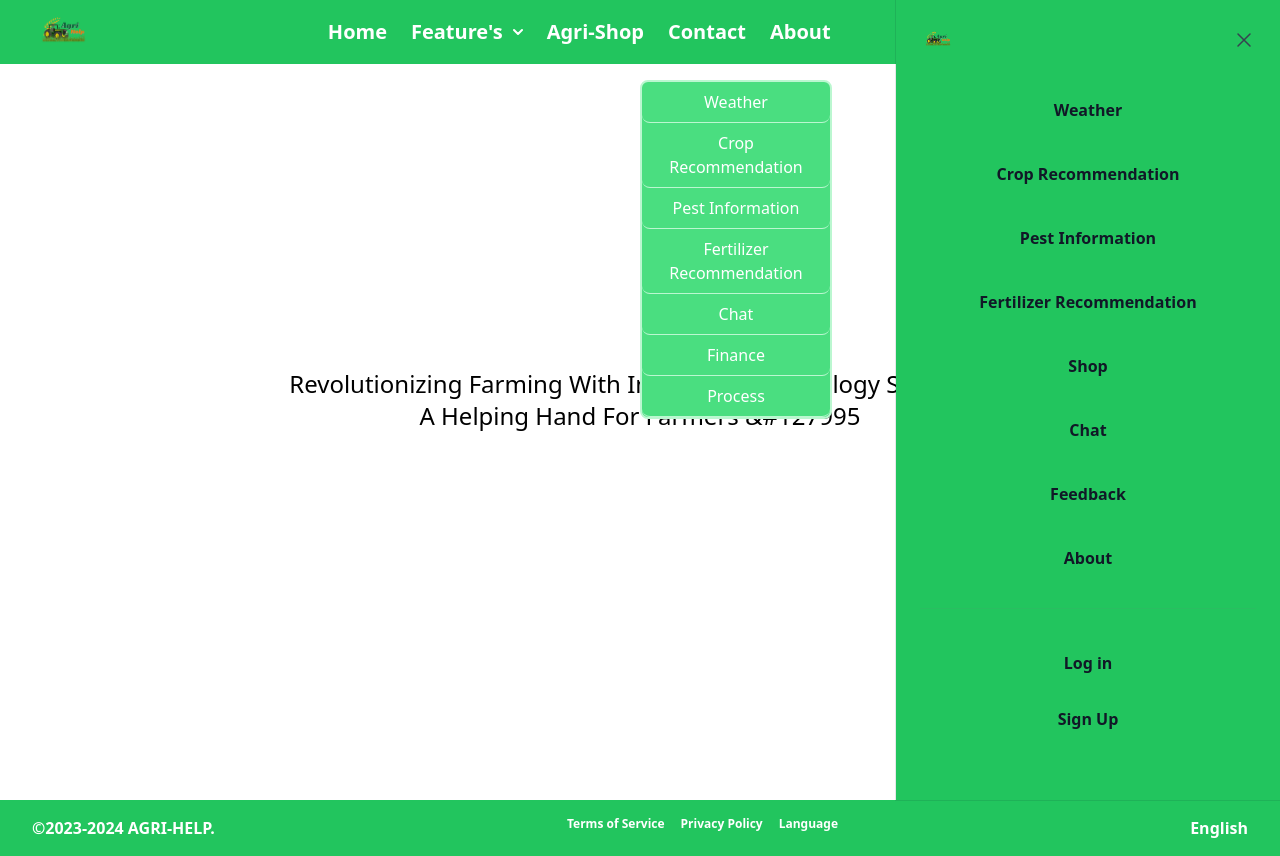
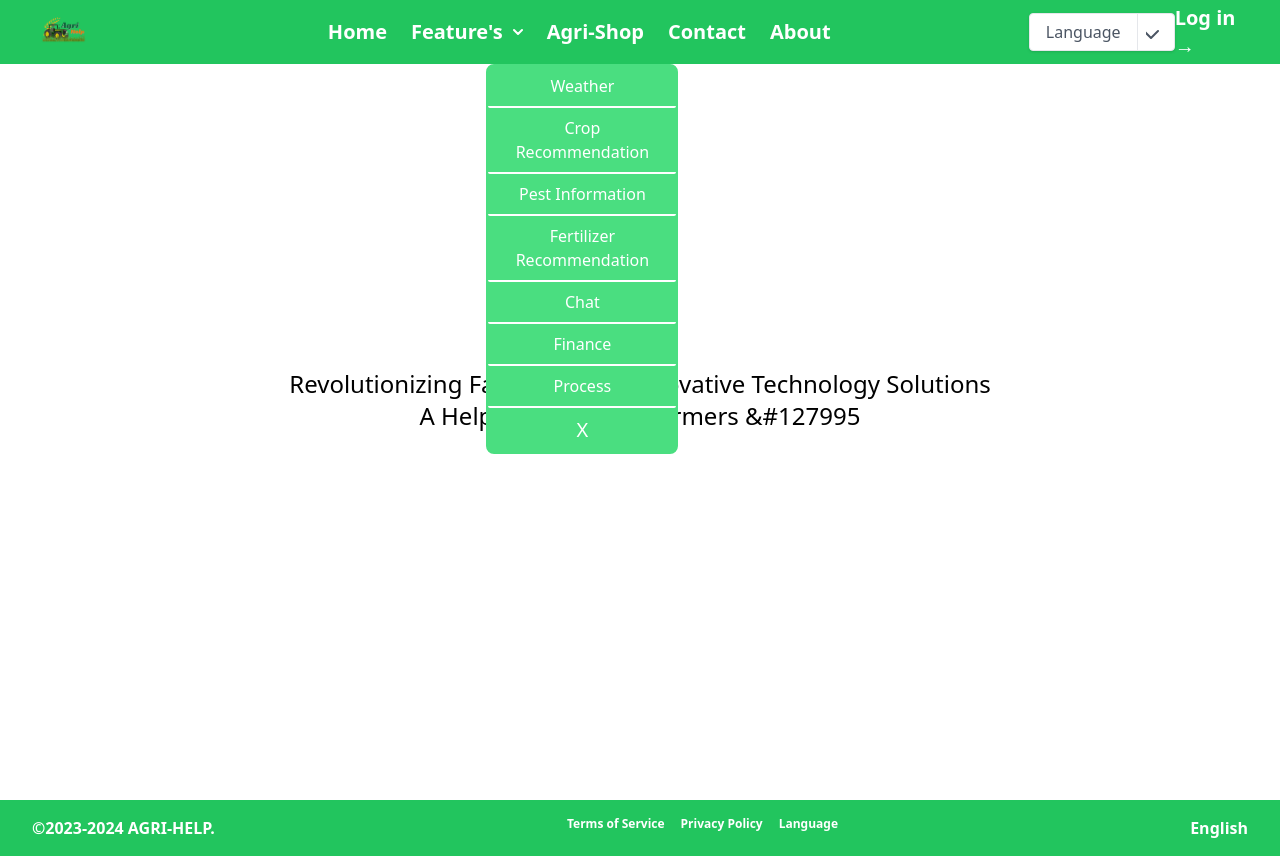
Before and after one commit to vedantxtrem/AGRI-SHOP, a React (Vite) app: page / in a window 1280 px wide. Both pictures are taken after a click on the item "Feature's". Built offline with nearby package versions, Linux system fonts and the light colour scheme.

Commit message:
Nav final

```diff
--- a/src/Navbar.jsx
+++ b/src/Navbar.jsx
@@ -5,6 +5,7 @@ import { useState } from 'react';
 
 function Navbar() {
   const [open, setOpen] = React.useState(false);
+  const [fopen,setfOpen] = useState(false);
 
   const handleClickToOpen = () => {
     setOpen(true);
@@ -13,6 +14,12 @@ function Navbar() {
   const handleToClose = () => {
     setOpen(false);
   };
+  const handleToClosef = () => {
+    setfOpen(false);
+  };
+
+
+
   return (
     <section>
       <header class="bg-green-500 w-full h-16 absolute inset-x-0 top-0 z-50 flex justify-center items-center">
@@ -31,7 +38,7 @@ function Navbar() {
                 class="text-xl font-bold hover:text-green-800 transition ease-in-out delay-150 hover:-translate-y-1 hover:scale-110 duration-300">
                 Home
               </li>
-              <li onClick={handleClickToOpen}
+              <li onClick={()=>{setfOpen(true)}}
                 class="flex justify-center items-center text-xl font-bold hover:text-green-800 transition ease-in-out delay-150 hover:-translate-y-1 hover:scale-110 duration-300 ">
                 Feature's
                 <svg class="w-2.5 h-2.5 ms-2.5" aria-hidden="true" xmlns="http://www.w3.org/2000/svg"
@@ -132,37 +139,37 @@ function Navbar() {
 
                   <div class="space-y-2 py-6">
                     <Link to="/Weather"
-                      class="block h-14 text-center rounded-lg px-3 pt-4  font-semibold leading-7  text-gray-900 hover:bg-green-300 ">
+                      class="block h-14 text-center rounded-lg px-3 pt-4  text-xl font-bold text-white  hover:text-green-800 transition ease-in-out delay-150 hover:-translate-y-1 hover:scale-110 duration-300 ">
                       Weather</Link>
                     <Link to="/Croprecomendation"
-                      class="block h-14 text-center rounded-lg px-3 pt-4  font-semibold leading-7  text-gray-900 hover:bg-green-300 ">
+                      class="block h-14 text-center rounded-lg px-3 pt-4  text-xl font-bold text-white  hover:text-green-800 transition ease-in-out delay-150 hover:-translate-y-1 hover:scale-110 duration-300 ">
                       Crop Recommendation</Link>
                     <Link to="/Pestprediction"
-                      class="block h-14 text-center rounded-lg px-3 pt-4  font-semibold leading-7  text-gray-900 hover:bg-green-300 ">
+                      class="block h-14 text-center rounded-lg px-3 pt-4  text-xl font-bold text-white  hover:text-green-800 transition ease-in-out delay-150 hover:-translate-y-1 hover:scale-110 duration-300 ">
                       Pest Information</Link>
                     <Link to="#"
-                      class="block h-14 text-center rounded-lg px-3 pt-4  font-semibold leading-7  text-gray-900 hover:bg-green-300 ">
+                      class="block h-14 text-center rounded-lg px-3 pt-4  text-xl font-bold text-white  hover:text-green-800 transition ease-in-out delay-150 hover:-translate-y-1 hover:scale-110 duration-300 ">
                       Fertilizer Recommendation</Link>
                     <Link to="/Shop"
-                      class="block h-14 text-center rounded-lg px-3 pt-4  font-semibold leading-7  text-gray-900 hover:bg-green-300 ">
+                      class="block h-14 text-center rounded-lg px-3 pt-4  text-xl font-bold text-white  hover:text-green-800 transition ease-in-out delay-150 hover:-translate-y-1 hover:scale-110 duration-300 ">
                       Shop</Link>
                     <Link to="/Chat"
-                      class="block h-14 text-center rounded-lg px-3 pt-4  font-semibold leading-7  text-gray-900 hover:bg-green-300 ">
+                      class="block h-14 text-center rounded-lg px-3 pt-4  text-xl font-bold text-white  hover:text-green-800 transition ease-in-out delay-150 hover:-translate-y-1 hover:scale-110 duration-300 ">
                       Chat</Link>
                     <Link to="#"
-                      class="block h-14 text-center rounded-lg px-3 pt-4  font-semibold leading-7  text-gray-900 hover:bg-green-300 ">
+                      class="block h-14 text-center rounded-lg px-3 pt-4  text-xl font-bold text-white  hover:text-green-800 transition ease-in-out delay-150 hover:-translate-y-1 hover:scale-110 duration-300 ">
                       Feedback</Link>
                     <Link to="#"
-                      class="block h-14 text-center rounded-lg px-3 pt-4  font-semibold leading-7  text-gray-900 hover:bg-green-300 ">
+                      class="block h-14 text-center rounded-lg px-3 pt-4  text-xl font-bold text-white  hover:text-green-800 transition ease-in-out delay-150 hover:-translate-y-1 hover:scale-110 duration-300 ">
                       About</Link>
 
                   </div>
                   <div class="py-6">
                     <Link to="#"
-                      class="block h-14 text-center rounded-lg px-3 pt-4  font-semibold leading-7  text-gray-900 hover:bg-green-300 ">
+                      class="block h-14 text-center rounded-lg px-3 pt-4  text-xl font-bold text-white  hover:text-green-800 transition ease-in-out delay-150 hover:-translate-y-1 hover:scale-110 duration-300 ">
                       Log in</Link>
                     <Link to="#"
-                      class="block h-14 text-center rounded-lg px-3 pt-4  font-semibold leading-7  text-gray-900 hover:bg-green-300 ">
+                      class="block h-14 text-center rounded-lg px-3 pt-4  text-xl font-bold text-white  hover:text-green-800 transition ease-in-out delay-150 hover:-translate-y-1 hover:scale-110 duration-300 ">
                       Sign Up</Link>
                   </div>
 
@@ -172,36 +179,40 @@ function Navbar() {
           </div>
         </dialog>
         {/* features box */}
-        <dialog open={open}>
-          <div class="w-48 fixed top-20 z-50  text-xm font-bold text-white bg-green-400 border-2 border-green-200 rounded-lg ">
+        <dialog open={fopen} onClose={()=> setfOpen(false)} >
+          <div class="hidden lg:block w-48 fixed top-16 left-[38%]   text-xm font-bold text-white bg-green-400 border-2 border-green-400 rounded-lg ">
 
             <button type="button"
-              class="w-full px-4 py-2 font-medium  text-center rtl:text-right border-b border-green-200 cursor-pointer hover:bg-green-100 rounded-lg dark:hover:bg-green-600 dark:hover:text-white ">
+              class="w-full px-4 py-2 font-medium  text-center rtl:text-right border-b-2 border-white cursor-pointer hover:bg-green-100 rounded-sm dark:hover:bg-green-600 dark:hover:text-white ">
               Weather
             </button>
             <button type="button"
-              class="w-full px-4 py-2 font-medium  text-center rtl:text-right border-b border-green-200 cursor-pointer hover:bg-green-100 rounded-lg dark:hover:bg-green-600 dark:hover:text-white ">
+              class="w-full px-4 py-2 font-medium  text-center rtl:text-right border-b-2 border-white cursor-pointer hover:bg-green-100 rounded-sm dark:hover:bg-green-600 dark:hover:text-white ">
               Crop Recommendation
             </button>
             <button type="button"
-              class="w-full px-4 py-2 font-medium  text-center rtl:text-right border-b border-green-200 cursor-pointer hover:bg-green-100 rounded-lg dark:hover:bg-green-600 dark:hover:text-white ">
+              class="w-full px-4 py-2 font-medium  text-center rtl:text-right border-b-2 border-white cursor-pointer hover:bg-green-100 rounded-sm dark:hover:bg-green-600 dark:hover:text-white ">
               Pest Information
             </button>
             <button type="button"
-              class="w-full px-4 py-2 font-medium  text-center rtl:text-right border-b border-green-200 cursor-pointer hover:bg-green-100 rounded-lg dark:hover:bg-green-600 dark:hover:text-white ">
+              class="w-full px-4 py-2 font-medium  text-center rtl:text-right border-b-2 border-white cursor-pointer hover:bg-green-100 rounded-sm dark:hover:bg-green-600 dark:hover:text-white ">
               Fertilizer Recommendation
             </button>
             <button type="button"
-              class="w-full px-4 py-2 font-medium  text-center rtl:text-right border-b border-green-200 cursor-pointer hover:bg-green-100 rounded-lg dark:hover:bg-green-600 dark:hover:text-white ">
+              class="w-full px-4 py-2 font-medium  text-center rtl:text-right border-b-2 border-white cursor-pointer hover:bg-green-100 rounded-sm dark:hover:bg-green-600 dark:hover:text-white ">
               Chat
             </button>
             <button type="button"
-              class="w-full px-4 py-2 font-medium  text-center rtl:text-right border-b border-green-200 cursor-pointer hover:bg-green-100 rounded-lg dark:hover:bg-green-600 dark:hover:text-white ">
+              class="w-full px-4 py-2 font-medium  text-center rtl:text-right border-b-2 border-white cursor-pointer hover:bg-green-100 rounded-sm dark:hover:bg-green-600 dark:hover:text-white ">
               Finance
             </button>
             <button type="button"
-              class="w-full px-4 py-2 font-medium  text-center rtl:text-right border-b border-green-200 cursor-pointer hover:bg-green-100 rounded-lg dark:hover:bg-green-600 dark:hover:text-white ">
+              class="w-full px-4 py-2 font-medium  text-center rtl:text-right border-b-2 border-white cursor-pointer hover:bg-green-100 rounded-sm dark:hover:bg-green-600 dark:hover:text-white ">
               Process
+            </button>
+            <button onClick={handleToClosef} type="button"
+              class="w-full px-4 py-2 font-medium  text-xl text-center rtl:text-right  border-white cursor-pointer hover:bg-green-100 rounded-sm dark:hover:bg-green-600 dark:hover:text-white ">
+               X
             </button>
 
           </div>
```
